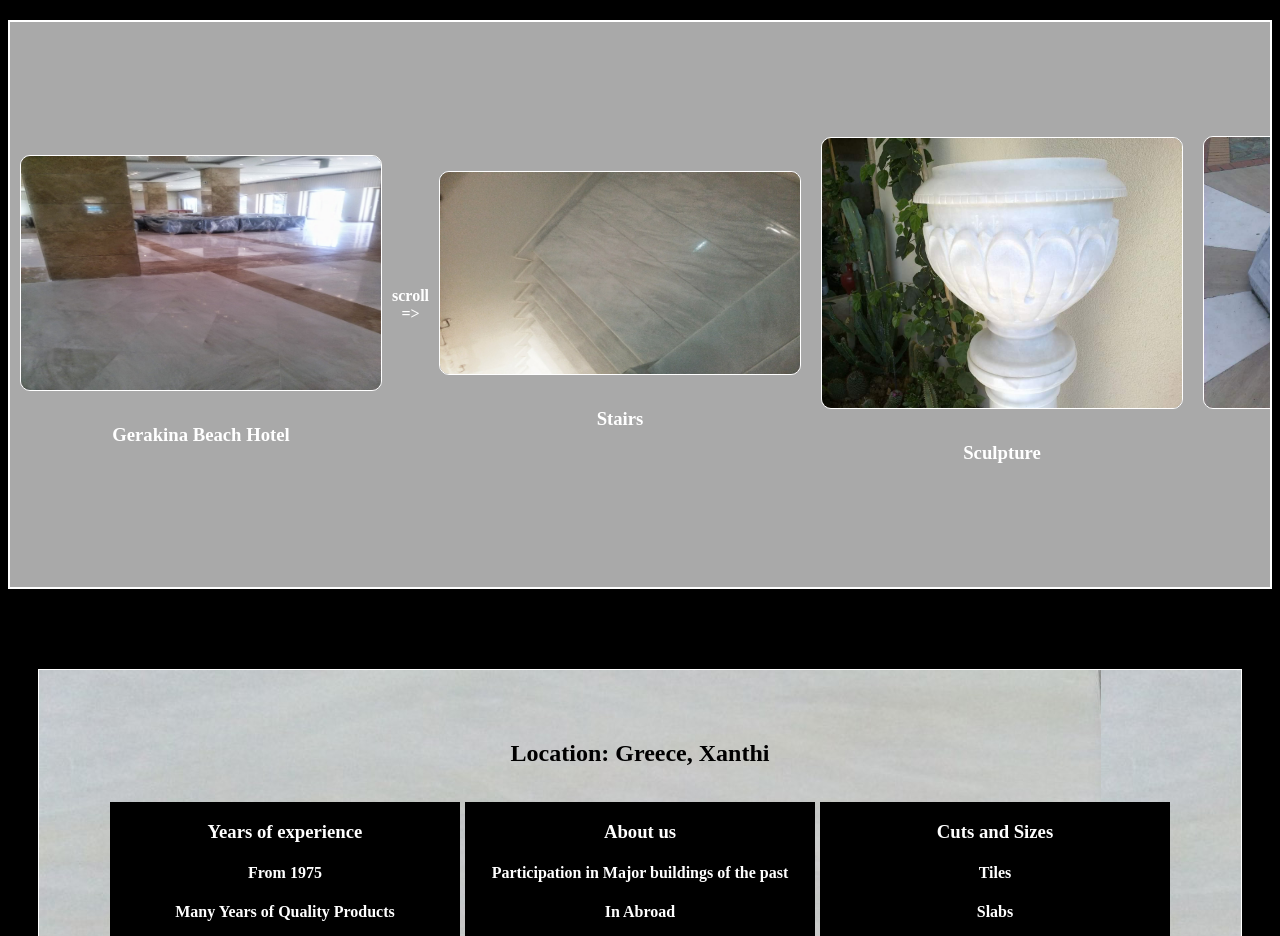
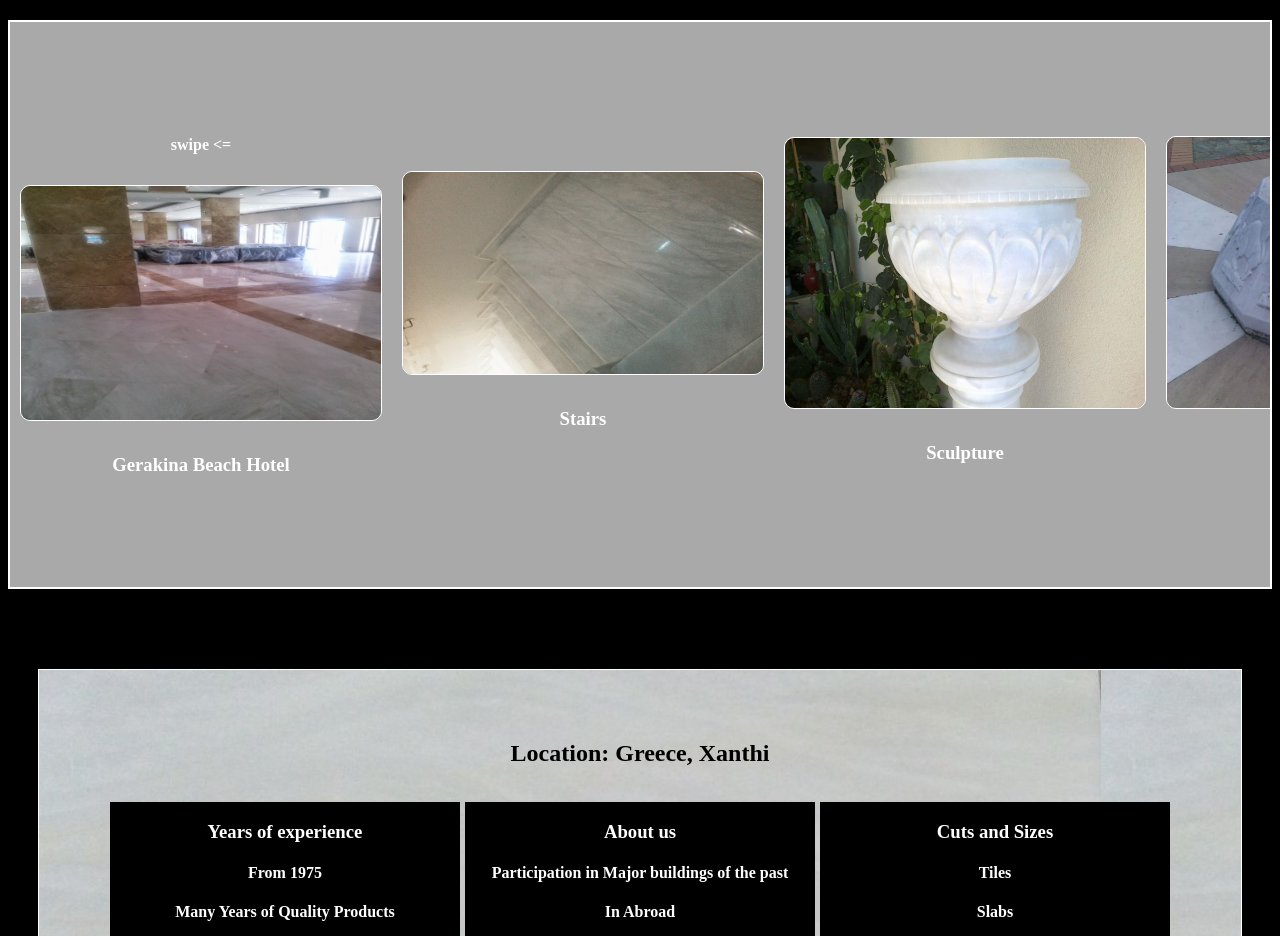
Before and after one commit to marblekom/marblekom.github.io, a plain HTML site: page index.html in a window 1280 px wide. Shown: the part 4600-5536 px from the top of the page. Drawn offline with Linux system fonts and the light colour scheme.

Commit message:
Update index.html

```diff
--- a/index.html
+++ b/index.html
@@ -145,13 +145,14 @@
 
             <div class="projects" id="project">
                 <div class="pro">
+
+                    <h4>swipe <= </h4>
+
                     <img src="./lobbygerakina.jpg" alt="">
                     <h3>Gerakina Beach Hotel</h3>
 
                 </div>
-                <div class="pro1">
-                    <h4>scroll => </h3>
-                </div>
+
                 <div class="pro">
                     <img src="./skales.jpg" alt="">
                     <h3>Stairs</h3>
```
